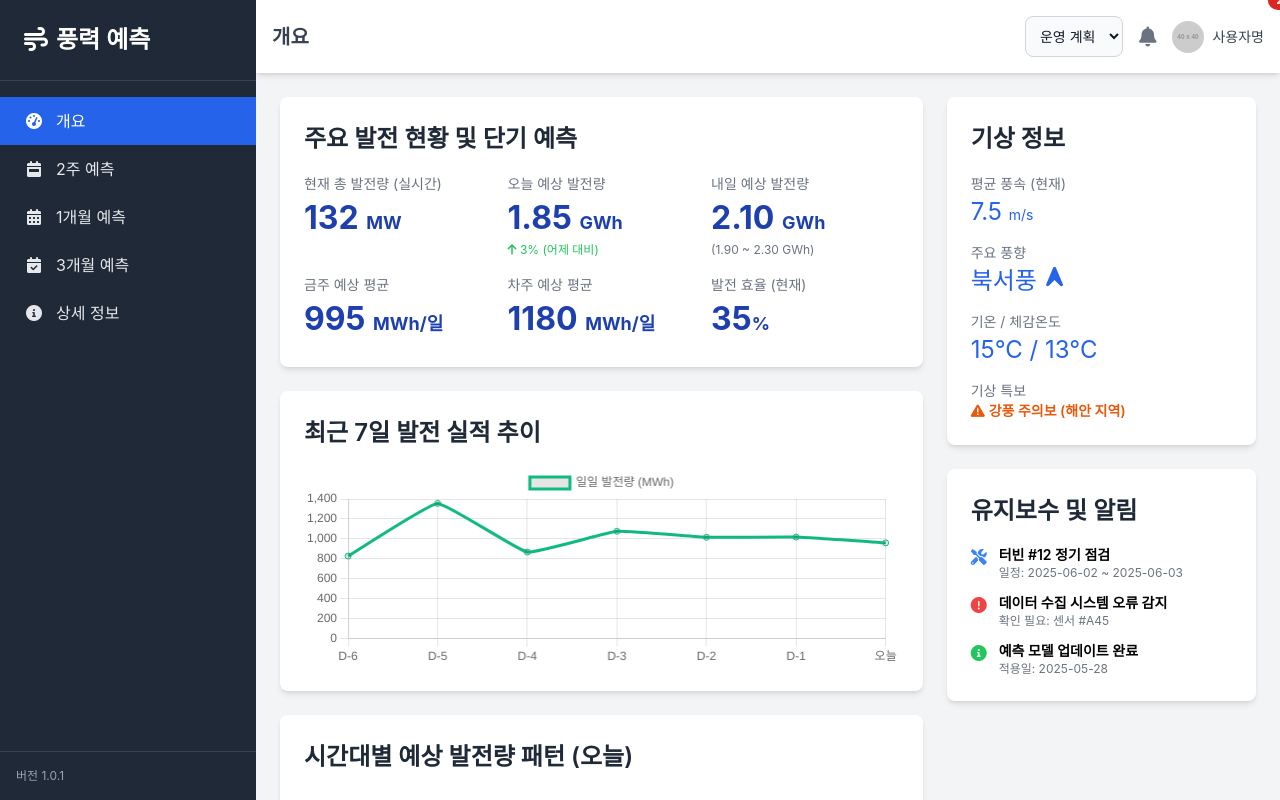
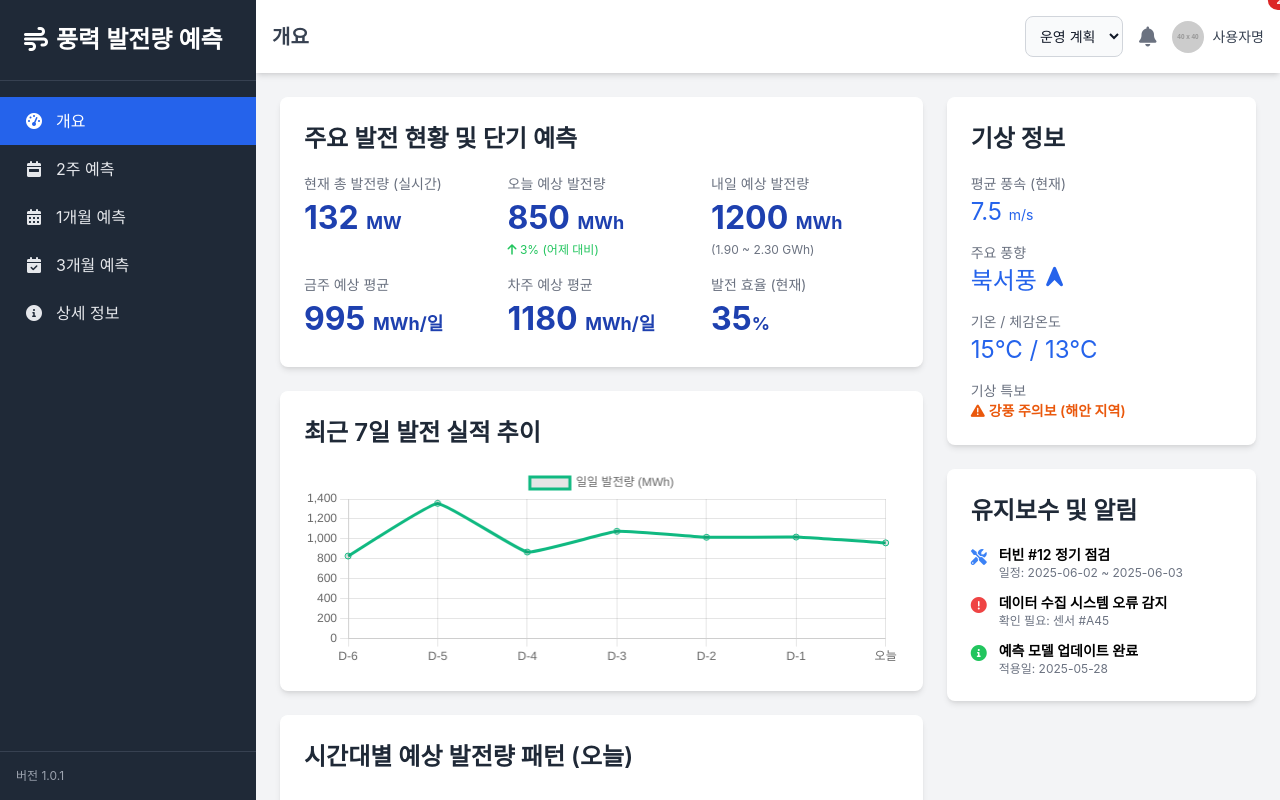
Before and after one commit to woairi/2025IberianPeninsulablackout, a plain HTML site: page index.html in a window 1280 px wide. Drawn offline with nearby package versions, Linux system fonts and the light colour scheme; placeholder pictures from the web are drawn by us.

Commit message:
Update index.html

```diff
--- a/index.html
+++ b/index.html
@@ -67,7 +67,7 @@
     <div class="flex h-screen">
         <aside class="w-64 bg-gray-800 text-gray-200 flex flex-col">
             <div class="p-6 text-2xl font-semibold text-white border-b border-gray-700">
-                <i class="fas fa-wind mr-2"></i>풍력 예측
+                <i class="fas fa-wind mr-2"></i>풍력 발전량 예측
             </div>
             <nav class="flex-1 mt-4">
                 <a href="#" class="sidebar-item active block py-3 px-6" data-target="overview">
@@ -127,12 +127,12 @@
                                     </div>
                                     <div>
                                         <p class="kpi-label">오늘 예상 발전량</p>
-                                        <p class="kpi-value">1.85 <span class="text-lg">GWh</span></p>
+                                        <p class="kpi-value">850 <span class="text-lg">MWh</span></p>
                                         <p class="text-xs text-green-500"><i class="fas fa-arrow-up"></i> 3% (어제 대비)</p>
                                     </div>
                                     <div>
                                         <p class="kpi-label">내일 예상 발전량</p>
-                                        <p class="kpi-value">2.10 <span class="text-lg">GWh</span></p>
+                                        <p class="kpi-value">1200 <span class="text-lg">MWh</span></p>
                                         <p class="text-xs text-gray-500">(1.90 ~ 2.30 GWh)</p>
                                     </div>
                                     <div>
```
